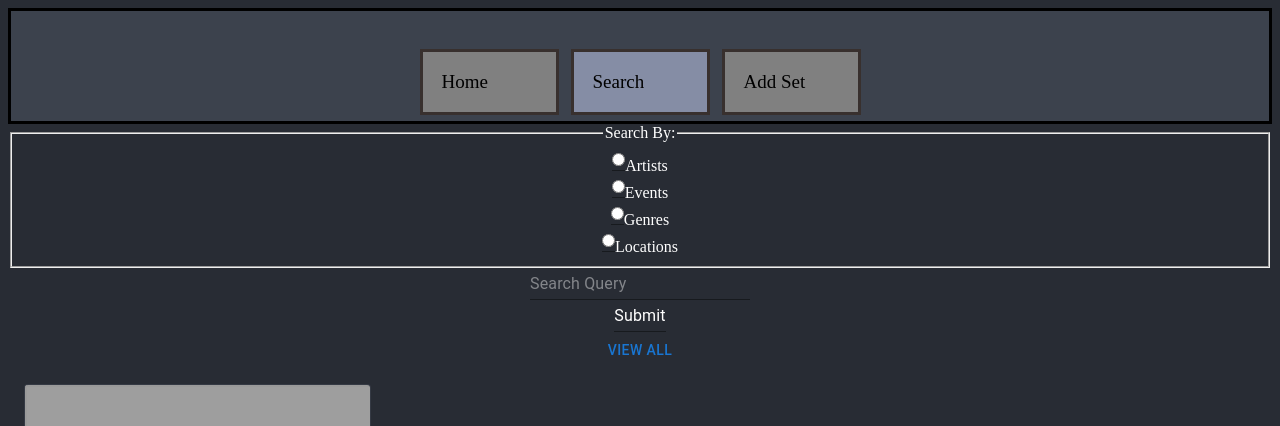
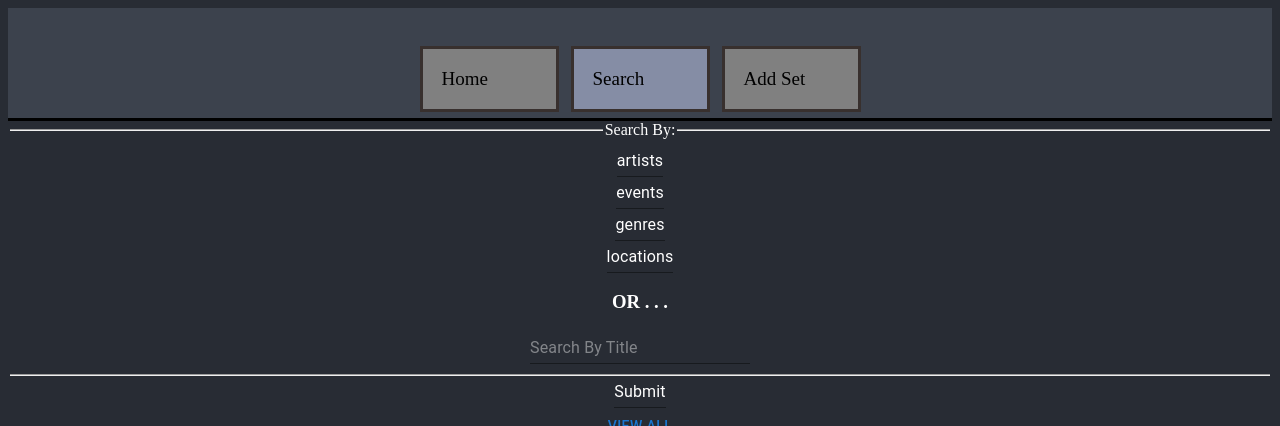
Before and after one commit to fusion407/Electronic-Dance-Music-Application, a React (Create React App) app: page /search in a window 1280 px wide. Shown: the top 426 px of the page. Built offline with nearby package versions, Linux system fonts and the light colour scheme; no server answers; grey boxes are pictures that could not be loaded.

Commit message:
refactor return statement of SearchForm

```diff
--- a/src/App.css
+++ b/src/App.css
@@ -30,14 +30,21 @@ html {
   font-size: calc(3px + 2vmin);
   border-style: solid;
   border-color: black;
+  border-left: hidden;
+  border-right: hidden;
+  border-top: hidden;
+
+
   color: white;
 }
 .searchForm{
   color: white;
 }
-/* .addSetForm{
-  margin: 3rem;
-} */
+fieldset {
+  border-left : hidden;
+  border-right : hidden;
+
+}
 
 .App-link {
   color: #61dafb;
--- a/src/components/SearchForm.js
+++ b/src/components/SearchForm.js
@@ -7,43 +7,70 @@ function SearchForm() {
     const formStyle = {
         color : "white",
     }
+    // const searchStyle = {
+    //     color :
+    // }
     return(
         <>
             <form>
                 <div className="searchForm">
-
                     <fieldset>
                         <legend>Search By:</legend>
-
                         <div>
-                          <Input type="radio" id="artists" name="search" value="artists"
-                                 checked/>
-                          <label for="artists">Artists</label>
+                            <Input
+                            type="button"
+                            id="artists"
+                            name="search"
+                            value="artists"
+                            style={formStyle}
+                            />
                         </div>
 
                         <div>
-                          <Input type="radio" id="events" name="search" value="events"/>
-                          <label for="events">Events</label>
+                            <Input
+                            type="button"
+                            id="events"
+                            name="search"
+                            value="events"
+                            style={formStyle}
+                            />
                         </div>
 
                         <div>
-                          <Input type="radio" id="genres" name="search" value="genres"/>
-                          <label for="genres">Genres</label>
+                            <Input
+                            type="button"
+                            id="genres"
+                            name="search"
+                            value="genres"
+                            style={formStyle}
+                            />
                         </div>
+
                         <div>
-                          <Input type="radio" id="locations" name="search" value="locations"/>
-                          <label for="locations">Locations</label>
+                            <Input
+                            type="button"
+                            id="locations"
+                            name="search"
+                            value="locations"
+                            style={formStyle}
+                            />
                         </div>
-                    </fieldset>
+                        <h3>OR . . .</h3>
+
+                        <div>
                             <Input
                             type="search"
                             name="title"
                             value={formData}
                             style={formStyle}
                             // onChange={handleChange}
-                        placeholder="Search Query"
+                            placeholder="Search By Title"
                             />
                         </div>
+                    </fieldset>
+
+                </div>
+
                 <div>
                     <Input
                         type="submit"
@@ -52,6 +79,7 @@ function SearchForm() {
                         placeholder="Search"
                     />
                 </div>
+
             </form>
             <Button variant="text">View All</Button>
         </>
```
Lines whose indentation alone changed are shown as unchanged.
